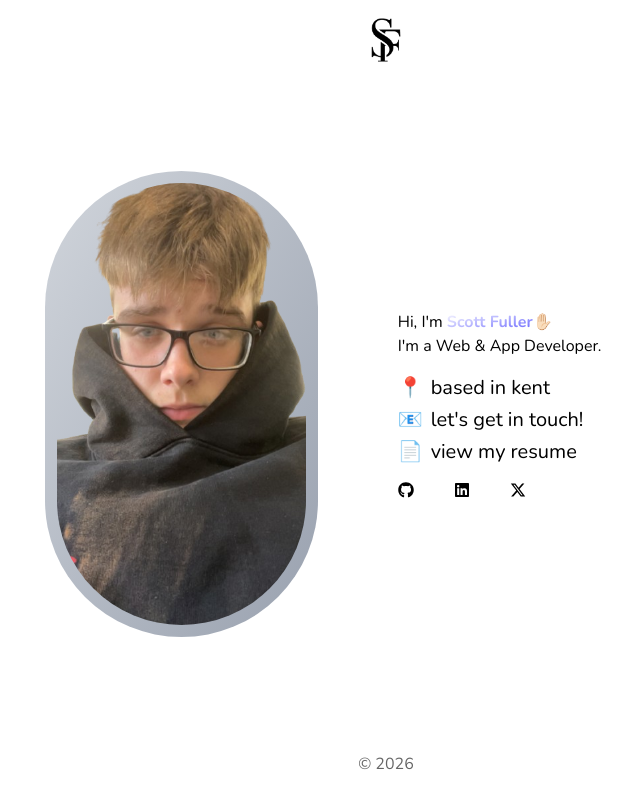
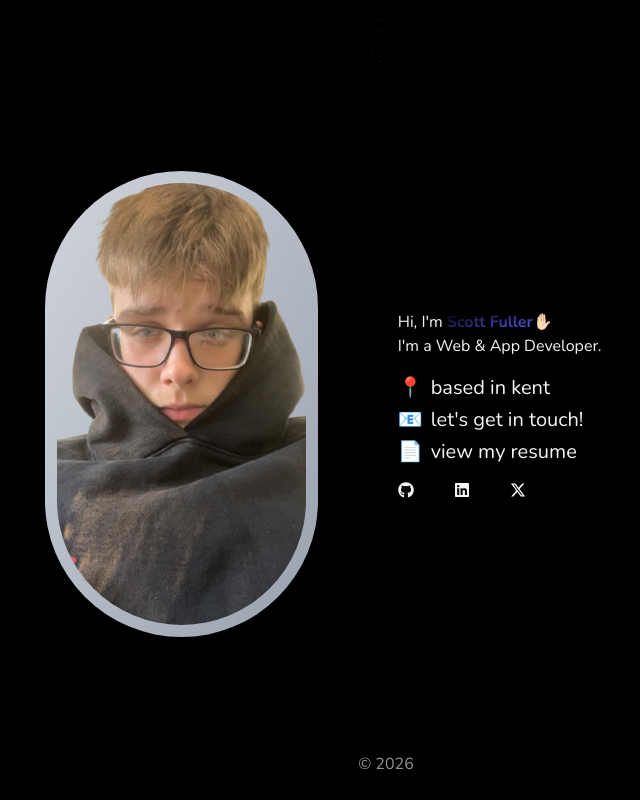
Before and after one commit to SF-08/scottfuller.dev, a Next.js app: page / in a window 1280 px wide. Shown: the whole page, without its empty margins (254-894 px from the left). Built offline with nearby package versions, Linux system fonts and the light colour scheme.

Commit message:
background

```diff
--- a/app/globals.css
+++ b/app/globals.css
@@ -1,7 +1,22 @@
 @import "tailwindcss";
 
-html{
+:root {
+  --bg-color: #000000;
+  --text-color: #f5f5f5;
+}
+
+html,
+body {
+  min-height: 100%;
+}
+
+html {
   @apply transition-colors duration-200;
   background-color: var(--bg-color);
   color: var(--text-color);
 }
+
+body {
+  background-color: var(--bg-color);
+  color: var(--text-color);
+}
--- a/app/page.tsx
+++ b/app/page.tsx
@@ -25,7 +25,7 @@ const bulletPoints = [
 
 export default function Home() {
     return (
-        <div className=" bg-linear-to-br from-black-300 to black-600 flex flex-col md:flex-row justify center items-center gap-10 md:gap-20">
+        <div className="flex flex-col md:flex-row justify center items-center gap-10 md:gap-20">
             {/* Profile Picture */}
             <div className="relative w-87.5 md:w-2/5">
             <Image
```
